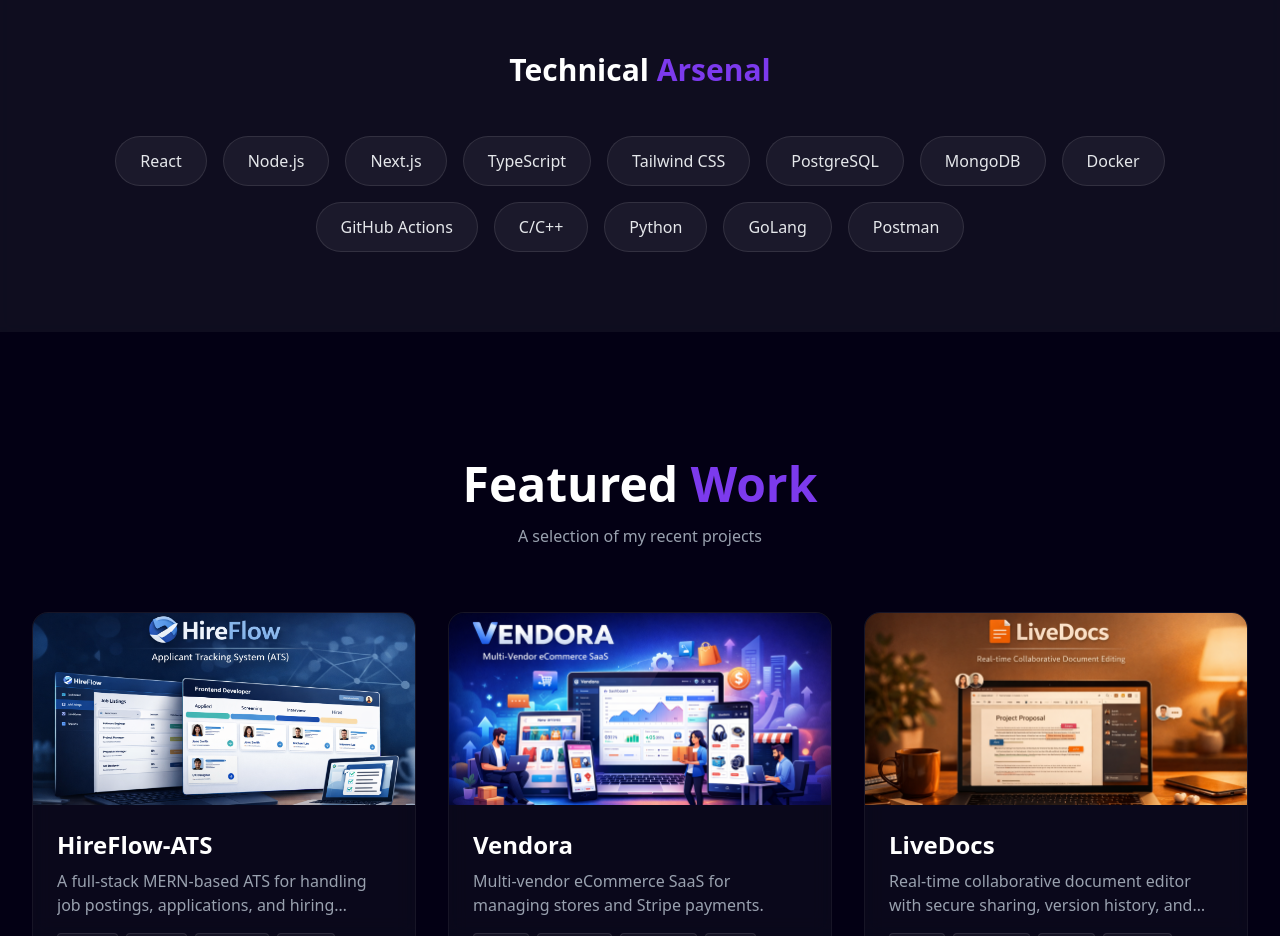
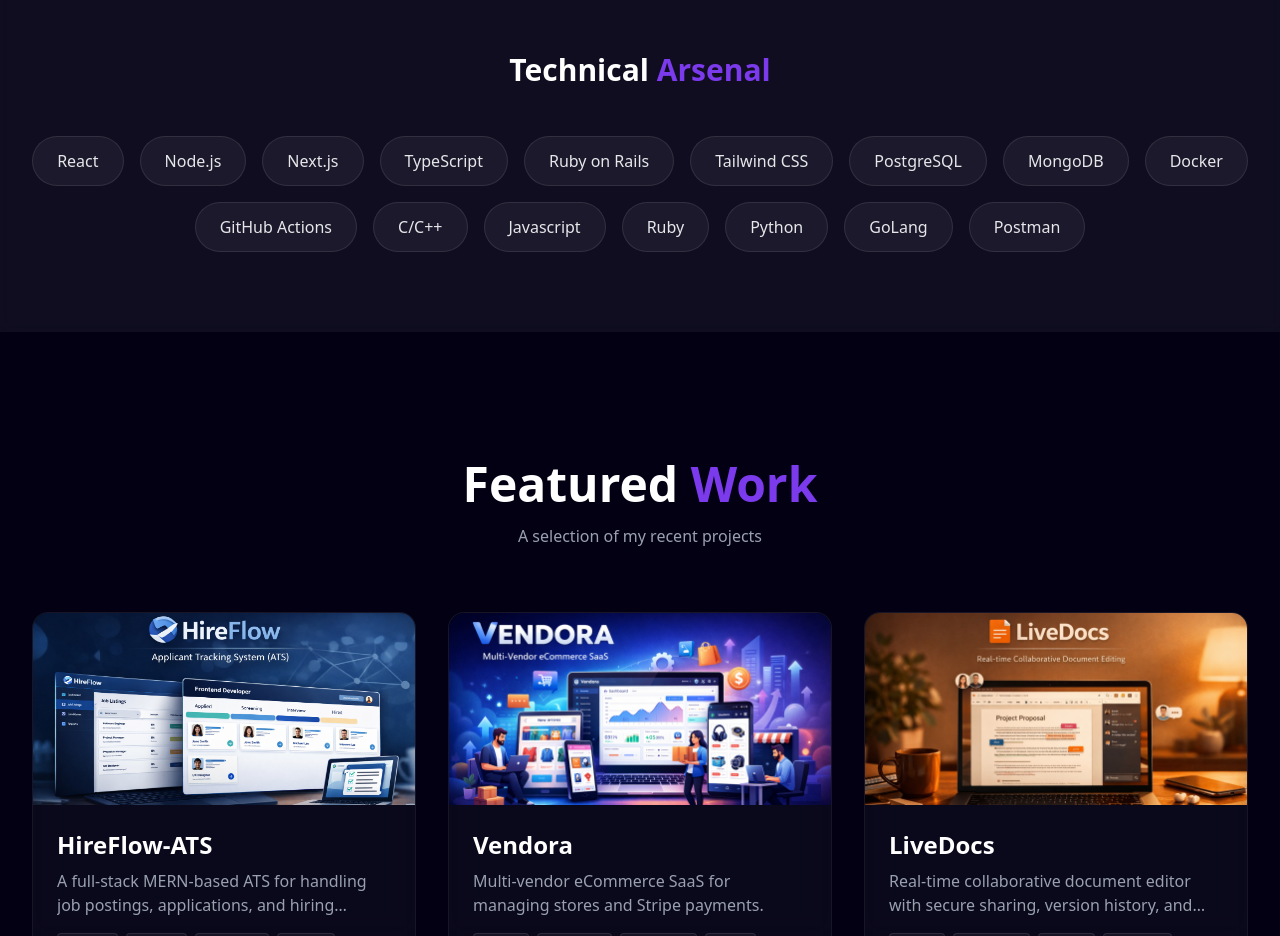
Before and after one commit to musadar5/Portfolio, a Next.js app: page / in a window 1280 px wide. Shown: the part 2940-3876 px from the top of the page. Built offline with nearby package versions, Linux system fonts and the light colour scheme.

Commit message:
updated skills section

```diff
--- a/src/components/sections/Skills.tsx
+++ b/src/components/sections/Skills.tsx
@@ -5,8 +5,8 @@ import { Container } from "@/components/ui/Container";
 import { motion } from "framer-motion";
 
 const skills = [
-    "React", "Node.js", "Next.js", "TypeScript", "Tailwind CSS",
-    "PostgreSQL", "MongoDB", "Docker", "GitHub Actions", "C/C++", "Python", "GoLang", "Postman"
+    "React", "Node.js", "Next.js", "TypeScript", "Ruby on Rails", "Tailwind CSS",
+    "PostgreSQL", "MongoDB", "Docker", "GitHub Actions", "C/C++", "Javascript", "Ruby", "Python", "GoLang", "Postman"
 ];
 
 export function Skills() {
```
